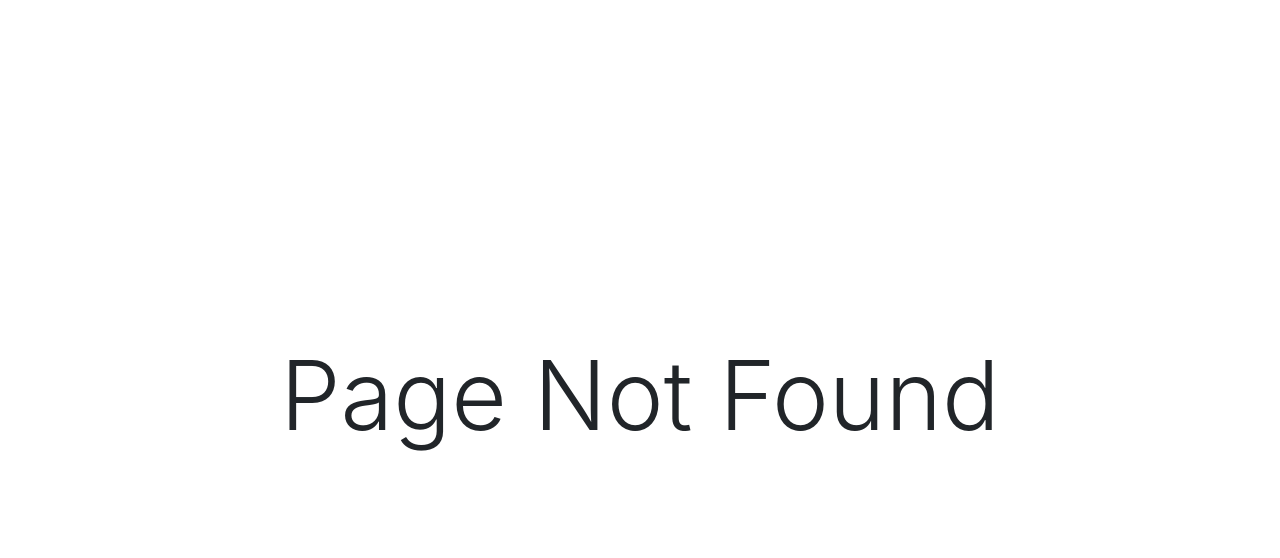
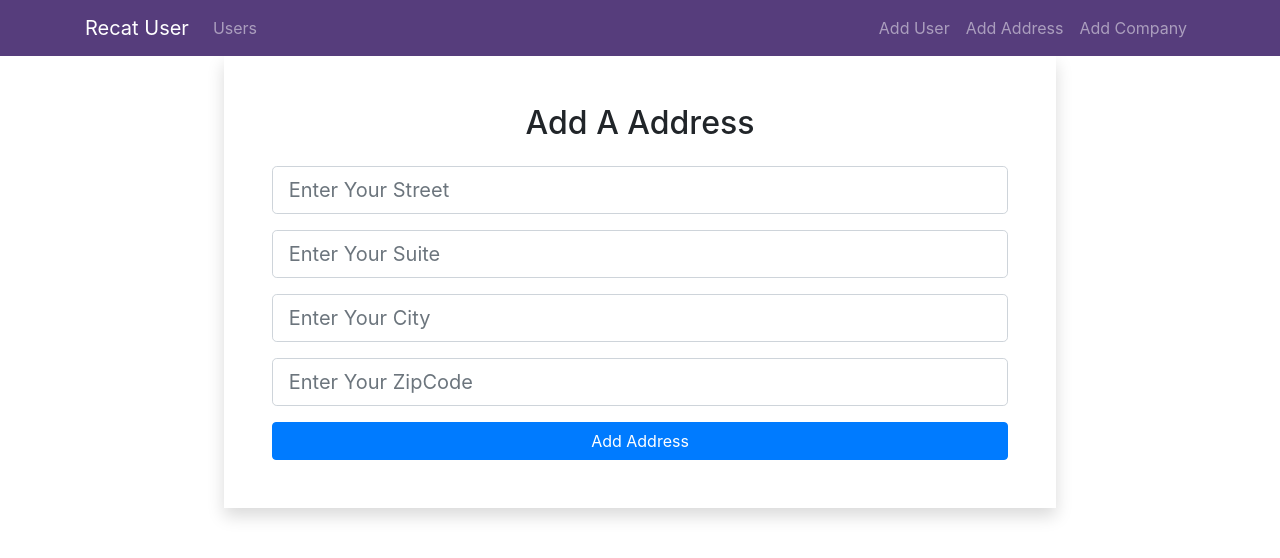
Before and after one commit to cuma561/CrudApplicationInReactJs, a React (Create React App) app: page /address/add in a window 1280 px wide. Before the commit this address had no page. Shown: the top 558 px of the page. Built offline with nearby package versions, Linux system fonts and the light colour scheme.

Commit message:
Add feature Address

```diff
--- a/src/App.js
+++ b/src/App.js
@@ -17,6 +17,8 @@ import User from "./components/users/User";
 
 import AddCompany from './components/company/AddCompany';
 
+import AddAddress from './components/address/AddAddress';
+
 function App(props) {
   return (
     <Router>
@@ -30,6 +32,7 @@ function App(props) {
           <Route exact path="/users/edit/:id" component={EditUser} />
           <Route exact path="/users/:id" component={User} />
           <Router exact path="/company/add" component={AddCompany} />
+          <Route exact path="/address/add" component={AddAddress} />
           <Route component={NotFound} />
         </Switch>
       </div>
--- /dev/null
+++ b/src/components/address/AddAddress.js
@@ -0,0 +1,76 @@
+import React, { useState } from "react";
+import axios from 'axios';
+import { useHistory } from "react-router-dom";
+
+const AddAddress = () => {
+  let history = useHistory();
+  const [address, setAddress] = useState({
+    street: "",
+    suite: "",
+    city: "",
+    zipcode: ""
+  });
+
+  const { street, suite, city, zipcode } = address;
+  const onInputChange = e => {
+    setAddress({ ...address, [e.target.name]: e.target.value });
+  };
+
+  const onSubmit = async e => {
+    e.preventDefault();
+    await axios.post("http://localhost:3003/users", address);
+    history.push("/");
+  };
+  return (
+    <div className="container">
+      <div className="w-75 mx-auto shadow p-5">
+        <h2 className="text-center mb-4">Add A Address</h2>
+        <form onSubmit={e => onSubmit(e)}>
+          <div className="form-group">
+            <input
+              type="text"
+              className="form-control form-control-lg"
+              placeholder="Enter Your Street"
+              name="street"
+              value={street}
+              onChange={e => onInputChange(e)}
+            />
+          </div>
+          <div className="form-group">
+            <input
+              type="text"
+              className="form-control form-control-lg"
+              placeholder="Enter Your Suite"
+              name="suite"
+              value={suite}
+              onChange={e => onInputChange(e)}
+            />
+          </div>
+          <div className="form-group">
+            <input
+              type="text"
+              className="form-control form-control-lg"
+              placeholder="Enter Your City"
+              name="city"
+              value={city}
+              onChange={e => onInputChange(e)}
+            />
+          </div>
+          <div className="form-group">
+            <input
+              type="text"
+              className="form-control form-control-lg"
+              placeholder="Enter Your ZipCode"
+              name="zipcode"
+              value={zipcode}
+              onChange={e => onInputChange(e)}
+            />
+          </div>
+          <button className="btn btn-primary btn-block">Add Address</button>
+        </form>
+      </div>
+    </div>
+  );
+};
+
+export default AddAddress;
```
Also changed, not shown: src/components/address/EditAddress.js (added).
